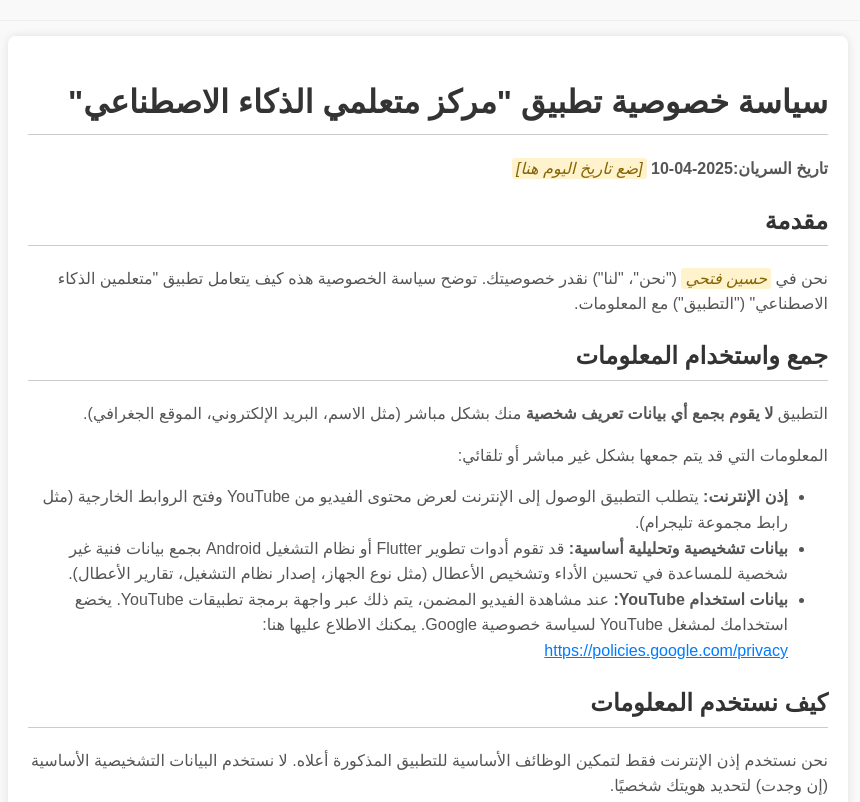
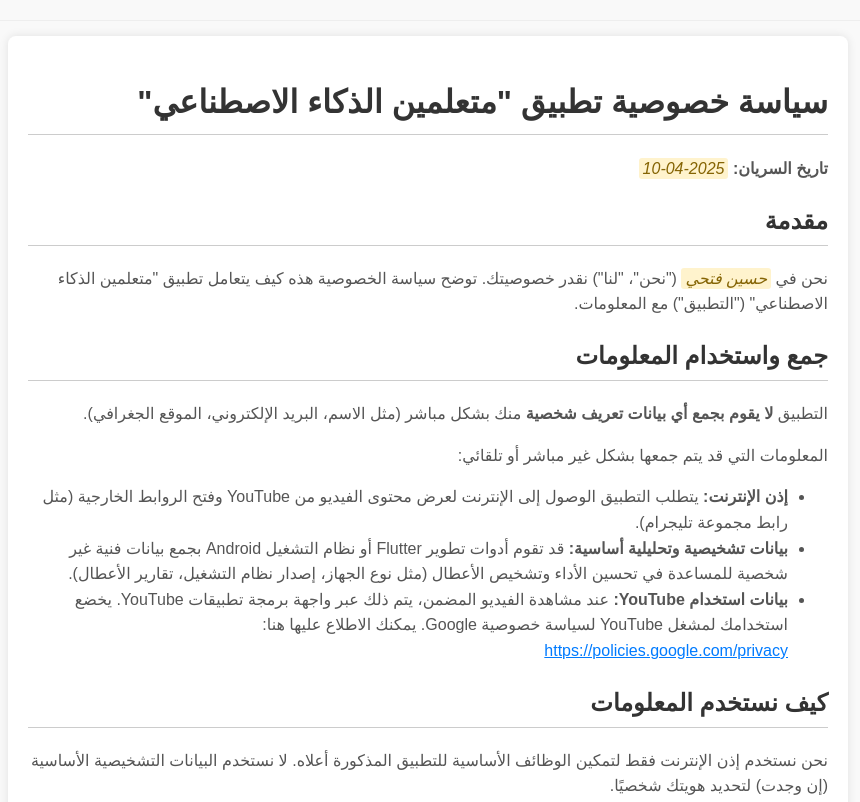
Before and after one commit to hussainnl/privacy, a plain HTML site: page index.html in a window 1280 px wide. Shown: the top 802 px of the page, without its empty margins (212-1072 px from the left). Drawn offline with Linux system fonts and the light colour scheme.

Commit message:
Update index.html

```diff
--- a/index.html
+++ b/index.html
@@ -47,9 +47,9 @@
 </head>
 <body>
     <div class="container">
-        <h1>سياسة خصوصية تطبيق "مركز متعلمي الذكاء الاصطناعي"</h1>
+        <h1>سياسة خصوصية تطبيق "متعلمين الذكاء الاصطناعي"</h1>
 
-        <p><strong>تاريخ السريان:2025-04-10</strong> <span class="placeholder">[ضع تاريخ اليوم هنا]</span></p>
+        <p><strong>تاريخ السريان:</strong> <span class="placeholder">2025-04-10</span></p>
 
         <h2>مقدمة</h2>
         <p>نحن في <span class="placeholder">حسين فتحي</span> ("نحن"، "لنا") نقدر خصوصيتك. توضح سياسة الخصوصية هذه كيف يتعامل تطبيق "متعلمين الذكاء الاصطناعي" ("التطبيق") مع المعلومات.</p>
@@ -83,7 +83,7 @@
         <p>قد نقوم بتحديث سياسة الخصوصية هذه من وقت لآخر. سيتم نشر أي تغييرات على هذه الصفحة.</p>
 
         <h2>اتصل بنا</h2>
-        <p>إذا كانت لديك أي أسئلة حول سياسة الخصوصية هذه، فيرجى الاتصال بنا على: <span class="placeholder">[ضع بريدك الإلكتروني المخصص للدعم أو الاستفسارات هنا]</span></p>
+        <p>إذا كانت لديك أي أسئلة حول سياسة الخصوصية هذه، فيرجى الاتصال بنا على: <span class="placeholder">hussainfathy911@gmail.com</span></p>
     </div>
 </body>
 </html>
```
